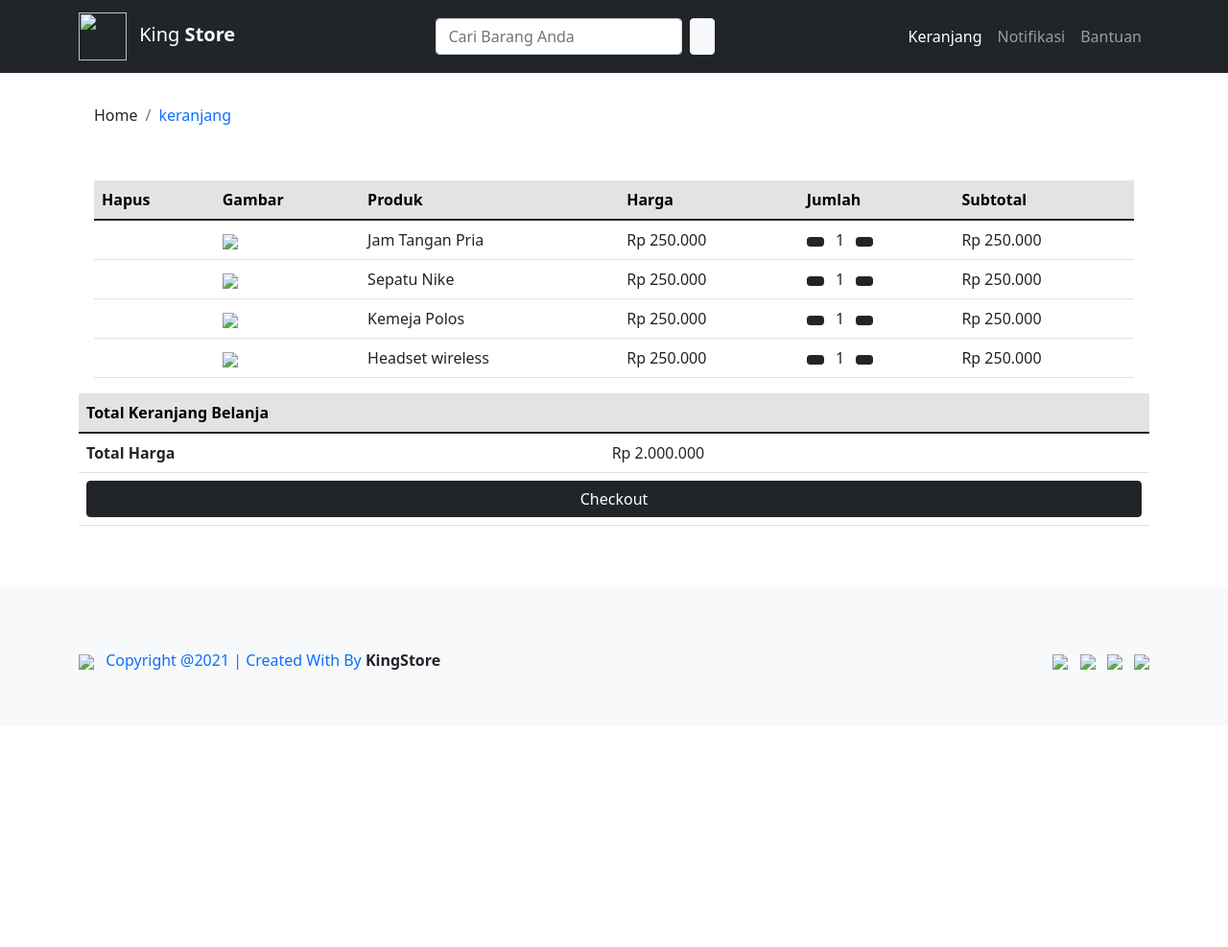
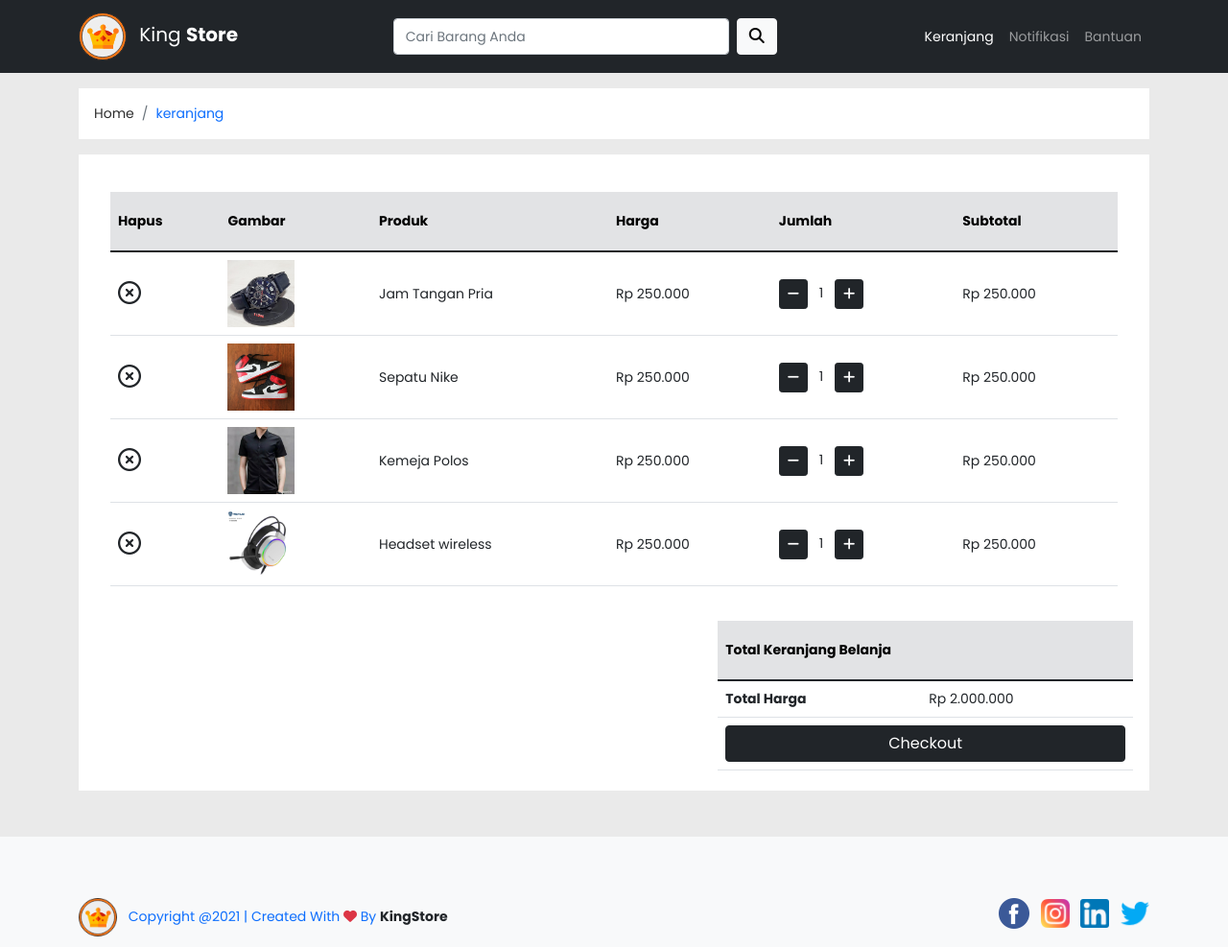
Before and after one commit to alifprayoga13/UTS-Frontend, a website: page keranjang.html in a window 1280 px wide. Shown: the whole page at 96% size. Before the commit the page ends 800 px from the top, so only its background shows below. Drawn offline with nearby package versions, Linux system fonts and the light colour scheme; the site is published under a folder, as on GitHub Pages, so addresses that start at the root find nothing.

Commit message:
change source

```diff
--- a/keranjang.html
+++ b/keranjang.html
@@ -7,8 +7,8 @@
 
     <!-- Bootstrap CSS -->
     <link href="https://cdn.jsdelivr.net/npm/bootstrap@5.1.3/dist/css/bootstrap.min.css" rel="stylesheet" integrity="sha384-1BmE4kWBq78iYhFldvKuhfTAU6auU8tT94WrHftjDbrCEXSU1oBoqyl2QvZ6jIW3" crossorigin="anonymous">
-    <link rel="stylesheet" type="text/css" href="../css/keranjang.css">
-    <link rel="stylesheet" type="text/css" href="../fontawesome/css/all.min.css">
+    <link rel="stylesheet" type="text/css" href="css/keranjang.css">
+    <link rel="stylesheet" type="text/css" href="fontawesome/css/all.min.css">
     <title>Toko Online</title>
   </head>
   <body>
@@ -17,7 +17,7 @@
     <nav class="navbar navbar-expand-lg navbar-dark bg-dark">
         <div class="container">
             <a class="navbar-brand" href="#">
-                <img src="../assets/logo.png" alt="" width="50" height="50" class="me-2">
+                <img src="assets/logo.png" alt="" width="50" height="50" class="me-2">
                 King <strong>Store</strong>
               </a>
           <button class="navbar-toggler" type="button" data-bs-toggle="collapse" data-bs-target="#navbarNav" aria-controls="navbarNav" aria-expanded="false" aria-label="Toggle navigation">
@@ -74,7 +74,7 @@
                 <tbody class="align-middle">
                   <tr>
                     <th scope="row"><a href="#"><i class="far fa-times-circle text-dark fs-4"></i></a></th>
-                    <td><img src="../assets/produk/produk4.jpg" class="img-keranjang"></td>
+                    <td><img src="assets/produk/produk4.jpg" class="img-keranjang"></td>
                     <td>Jam Tangan Pria</td>
                     <td>Rp 250.000</td>
                     <td>
@@ -87,7 +87,7 @@
 
                   <tr>
                     <th scope="row"><a href="#"><i class="far fa-times-circle text-dark fs-4"></i></a></th>
-                    <td><img src="../assets/produk/produk3.jpg" class="img-keranjang"></td>
+                    <td><img src="assets/produk/produk3.jpg" class="img-keranjang"></td>
                     <td>Sepatu Nike</td>
                     <td>Rp 250.000</td>
                     <td>
@@ -100,7 +100,7 @@
 
                   <tr>
                     <th scope="row"><a href="#"><i class="far fa-times-circle text-dark fs-4"></i></a></th>
-                    <td><img src="../assets/produk/produk2.jpg" class="img-keranjang"></td>
+                    <td><img src="assets/produk/produk2.jpg" class="img-keranjang"></td>
                     <td>Kemeja Polos</td>
                     <td>Rp 250.000</td>
                     <td>
@@ -113,7 +113,7 @@
 
                   <tr>
                     <th scope="row"><a href="#"><i class="far fa-times-circle text-dark fs-4"></i></a></th>
-                    <td><img src="../assets/produk/produk1.jpg" class="img-keranjang"></td>
+                    <td><img src="assets/produk/produk1.jpg" class="img-keranjang"></td>
                     <td>Headset wireless</td>
                     <td>Rp 250.000</td>
                     <td>
@@ -161,23 +161,23 @@
           <div class="row mt-2">
             <div class="col-md-6 text-md-start text-center pt-2 pb-2">
               <a href="#" class="text-decoration-none">
-                <img src="../assets/logo.png" style="width: 40px;">
+                <img src="assets/logo.png" style="width: 40px;">
                 <span class="ps-2">Copyright @2021 | Created With <i class="fas fa-heart text-danger"></i> By <a href="https://www.googleadservices.com/pagead/aclk?sa=L&ai=DChcSEwia0Lb_94n7AhXUh0sFHQWnDx0YABAAGgJzZg&ohost=www.google.com&cid=CAESbeD2Q02AIsQm5GqvAeb-wK0LIS13WFjnkDSvEsxlTU5g-Os1WTQEeNYq8Z_DOtyXXBxSLzjHLYlgkYo7FzJUD9QEVbt_94KzIfRbM8HF65cmzaM-FnFR21opmcwwurs2E72IqqUOHKY2dkyBmEk&sig=AOD64_19blgJQfYe0zKAz2FdIz8vIapqOw&q&adurl&ved=2ahUKEwiw_7D_94n7AhXcSGwGHbXRAHEQ0Qx6BAgJEAE" class="text-decoration-none text-dark fw-bold ">KingStore</a></span>
               </a>
             </div>
 
             <div class="col-md-6 text-md-end text-center pt-2 pb-2">
               <a href="#" class="text-decoration-none">
-                <img src="../assets/sosialMedia/facebook.png" class="ms-2" style="width: 32px;">
+                <img src="assets/sosialMedia/facebook.png" class="ms-2" style="width: 32px;">
               </a>
               <a href="#" class="text-decoration-none">
-                <img src="../assets/sosialMedia/instagram.png"  class="ms-2" style="width: 30px;">
+                <img src="assets/sosialMedia/instagram.png"  class="ms-2" style="width: 30px;">
               </a>
               <a href="#" class="text-decoration-none">
-                <img src="../assets/sosialMedia/linkedin.png" class="ms-2"  style="width: 30px;">
+                <img src="assets/sosialMedia/linkedin.png" class="ms-2"  style="width: 30px;">
               </a>
               <a href="#" class="text-decoration-none">
-                <img src="../assets/sosialMedia/twitter.png"  class="ms-2" style="width: 30px;">
+                <img src="assets/sosialMedia/twitter.png"  class="ms-2" style="width: 30px;">
               </a>
             </div>
 
```
Also changed, not shown: halaman_pembayaran.html (+2 -2 lines).
